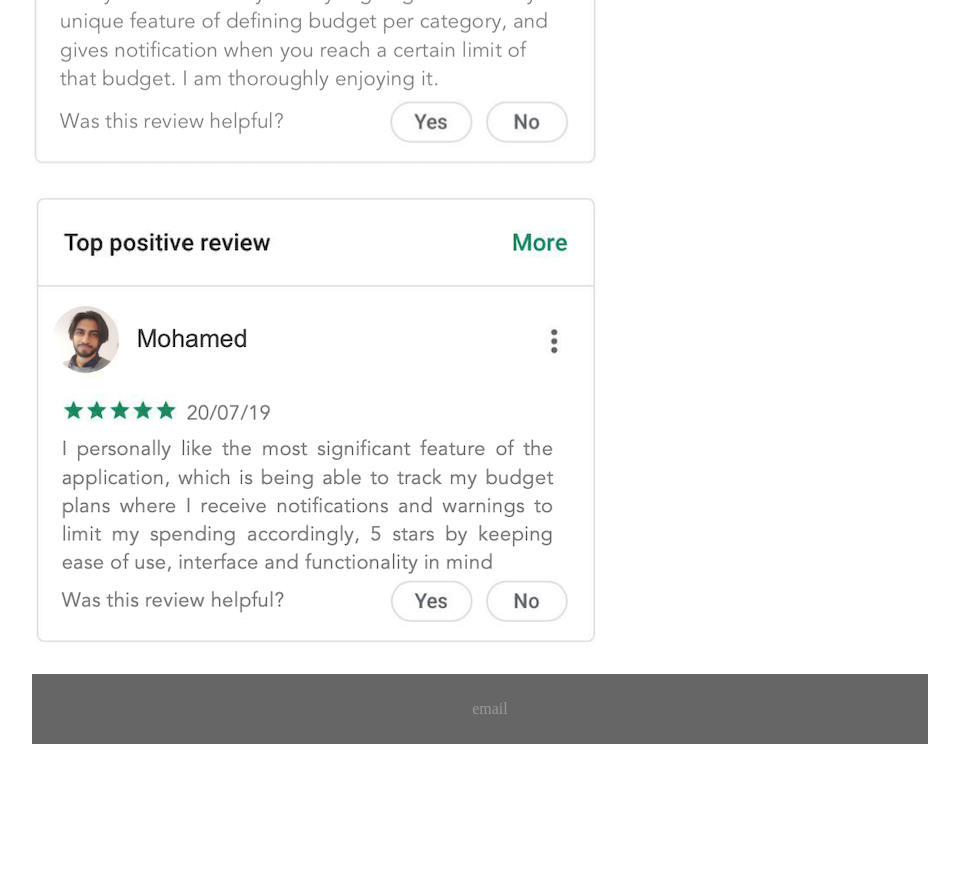
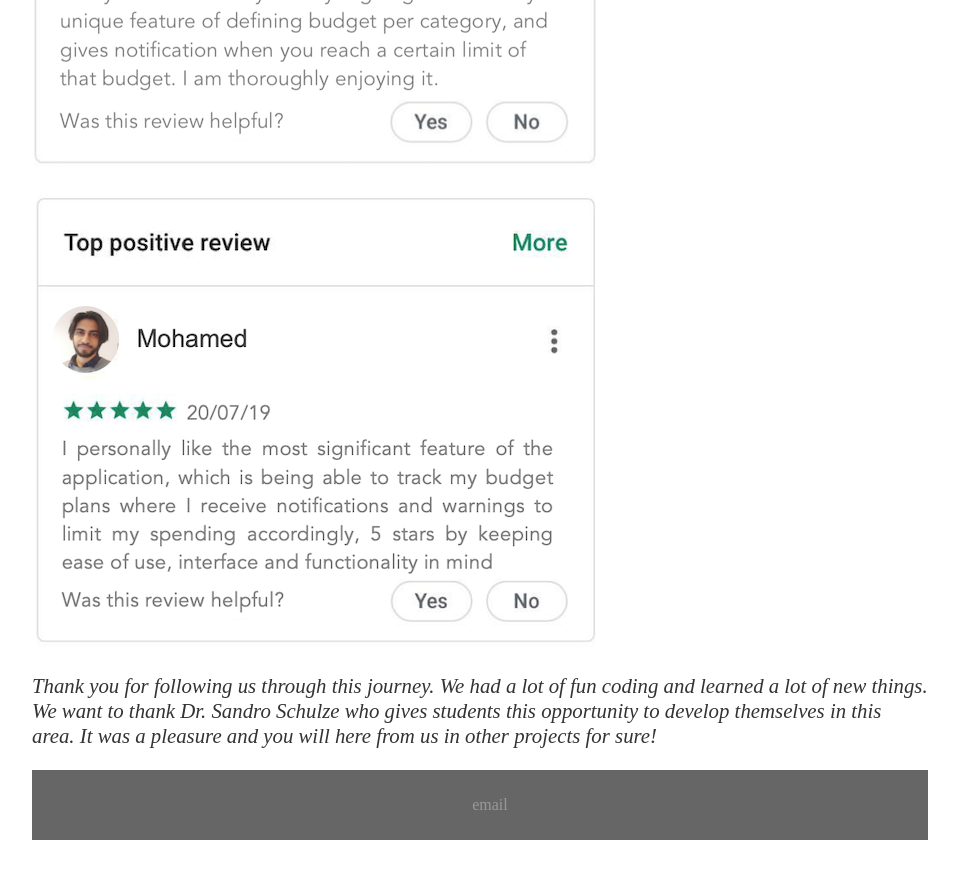
Before and after one commit to NadeemNicoR/TeamProjects, a Jekyll site: the page built from docs/_posts/2019-07-02-ISEE-2019-Reflections & Play Store Entry.md, in a window 1280 px wide and 900 px high, scrolled down 5053 px. Shown: the top 879 px of the window, without its empty margins (160-1119 px from the left). Built offline with Jekyll 4.4.1, drawn with Linux system fonts in a browser that asks for light colours; our own code applies the rules of GitHub Pages for plain Markdown files; a file with an impossible date is left out; before the commit the page ends 5857 px from its top, so only the background shows below that.

Commit message:
Update 2019-07-02-ISEE-2019-Reflections & Play Store Entry.md

```diff
--- a/docs/_posts/2019-07-02-ISEE-2019-Reflections & Play Store Entry.md
+++ b/docs/_posts/2019-07-02-ISEE-2019-Reflections & Play Store Entry.md
@@ -110,3 +110,5 @@ With Money Control now it’s easy to track your expenses, stick to a budget and
 ![companylogo]({{site.baseurl}}/images/RvMAriam.png)
 
 ![companylogo]({{site.baseurl}}/images/RvMohamed.png)
+
+*Thank you for following us through this journey. We had a lot of fun coding and learned a lot of new things. We want to thank Dr. Sandro Schulze who gives students this opportunity to develop themselves in this area. It was a pleasure and you will here from us in other projects for sure!*
```
